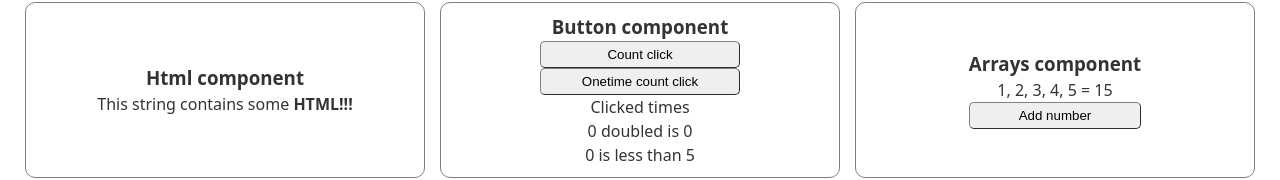
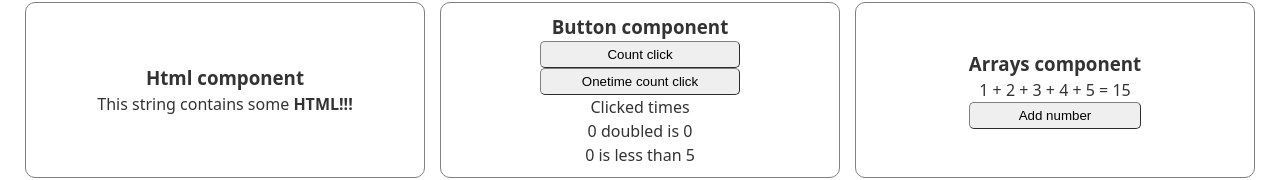
Before and after one commit to nicrodriguezval/svelte-test, a SvelteKit app: page / in a window 1280 px wide. Shown: the part 363-543 px from the top of the page. Built offline with nearby package versions, Linux system fonts and the light colour scheme.

Commit message:
Update array display format

```diff
--- a/src/components/Arrays.svelte
+++ b/src/components/Arrays.svelte
@@ -10,6 +10,6 @@
 
 <section>
 	<h3>Arrays component</h3>
-	<p>{numbers.join(', ')} = {sum}</p>
+	<p>{numbers.join(' + ')} = {sum}</p>
 	<button on:click={addNumber}>Add number</button>
 </section>
```
